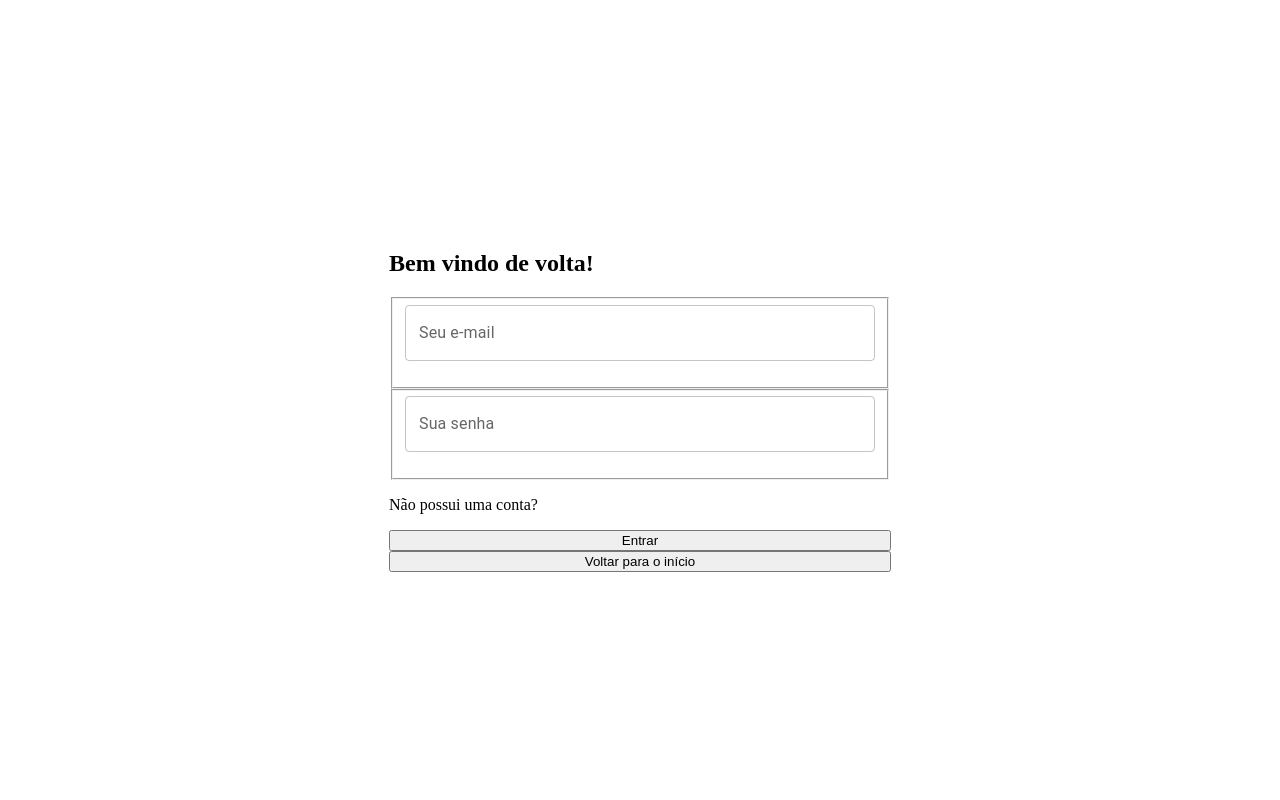
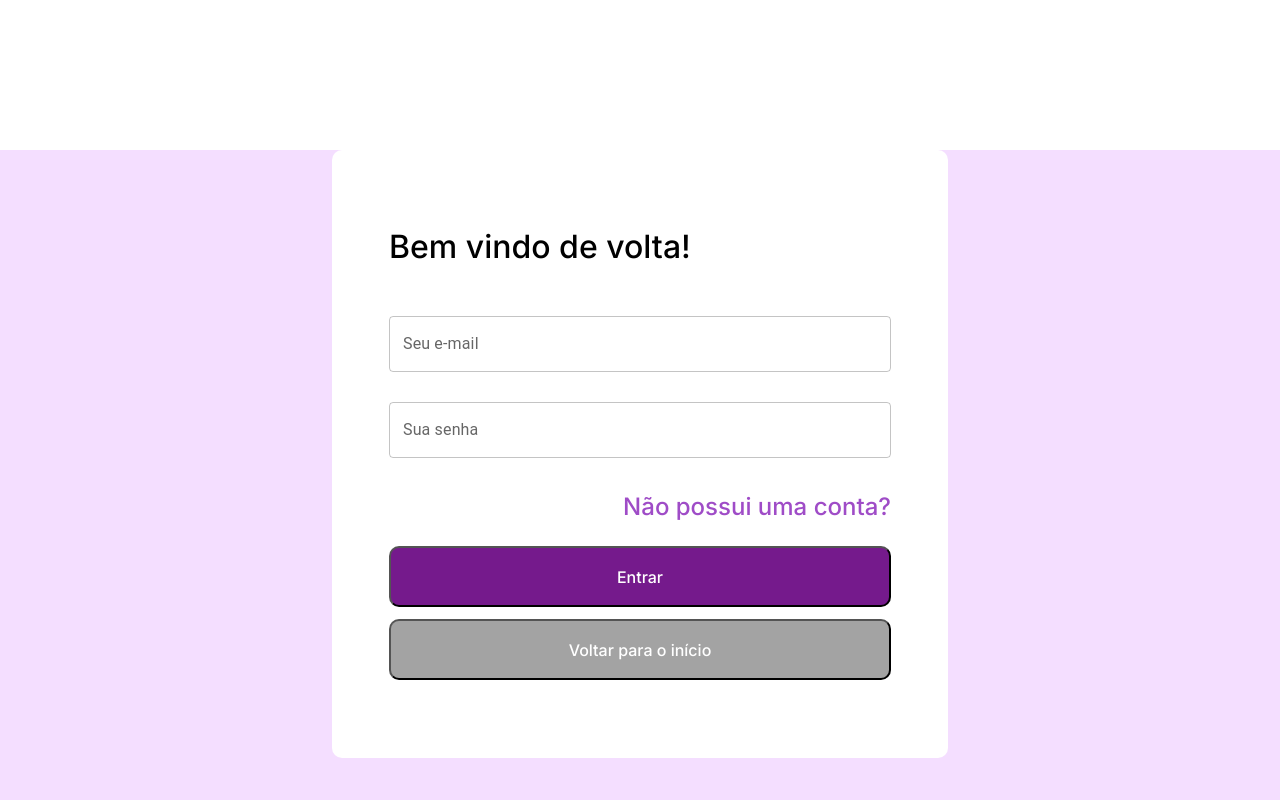
Before and after one commit to Projeto-front-end-t15-m3-MundoShop/Projeto-front-end-t15-m3-MundoShop, a React (Vite) app: page / in a window 1280 px wide. Shown: the top 800 px of the page. Built offline with nearby package versions, Linux system fonts and the light colour scheme.

Commit message:
feat: style-login

```diff
--- a/index.html
+++ b/index.html
@@ -1,13 +1,19 @@
 <!DOCTYPE html>
 <html lang="en">
+
 <head>
   <meta charset="UTF-8" />
   <link rel="icon" type="image/svg+xml" href="/vite.svg" />
   <meta name="viewport" content="width=device-width, initial-scale=1.0" />
+  <link rel="preconnect" href="https://fonts.googleapis.com">
+  <link rel="preconnect" href="https://fonts.gstatic.com" crossorigin>
+  <link href="https://fonts.googleapis.com/css2?family=Inter:wght@300;400;500;600;700&display=swap" rel="stylesheet">
   <title>MundoShop</title>
 </head>
+
 <body>
   <div id="root"></div>
   <script type="module" src="/src/main.tsx"></script>
 </body>
+
 </html>
--- a/src/App.tsx
+++ b/src/App.tsx
@@ -1,8 +1,10 @@
 import { Router } from "./Routes";
+import GlobalStyles from "./style/GlobalStyles";
 
 function App() {
   return (
     <>
+      <GlobalStyles />
       <Router />
     </>
   );
--- a/src/components/Input/style.ts
+++ b/src/components/Input/style.ts
@@ -3,4 +3,6 @@ import { TextField } from "@mui/material";
 
 export const StyledTextField = styled(TextField)`
   width: 100%;
+
+  margin-bottom: 30px;
 `;
--- a/src/components/LoginForm/index.tsx
+++ b/src/components/LoginForm/index.tsx
@@ -2,7 +2,15 @@ import { useContext } from "react";
 import { SubmitHandler, useForm } from "react-hook-form";
 import { ILoginFormValues, UserContext } from "../../providers/UserContext";
 import Input from "../Input";
-import { ButtonLogin, FormLogin } from "./style";
+import {
+  ButtonBack,
+  ButtonEntrar,
+  ButtonLogin,
+  DivTest,
+  FormLogin,
+  H2Login,
+  Link,
+} from "./style";
 
 export const LoginForm = () => {
   const {
@@ -18,9 +26,9 @@ export const LoginForm = () => {
   };
 
   return (
-    <>
+    <DivTest>
       <FormLogin onClick={handleSubmit(submit)}>
-        <h2>Bem vindo de volta!</h2>
+        <H2Login>Bem vindo de volta!</H2Login>
         <Input
           label="Seu e-mail"
           type="email"
@@ -33,12 +41,12 @@ export const LoginForm = () => {
           register={register("password")}
           errors={errors.password}
         />
-        <p>Não possui uma conta?</p>
+        <Link to={"/register"}>Não possui uma conta?</Link>
         <ButtonLogin>
-          <button>Entrar</button>
-          <button>Voltar para o início</button>
+          <ButtonEntrar>Entrar</ButtonEntrar>
+          <ButtonBack>Voltar para o início</ButtonBack>
         </ButtonLogin>
       </FormLogin>
-    </>
+    </DivTest>
   );
 };
--- a/src/components/LoginForm/style.ts
+++ b/src/components/LoginForm/style.ts
@@ -1,18 +1,79 @@
 import styled from "styled-components";
+import { Link as linkRouter } from "react-router-dom";
+
+export const H2Login = styled.h2`
+  font-family: "Inter";
+  font-style: normal;
+  font-weight: 500;
+  font-size: 32px;
+  line-height: 38px;
+
+  margin-bottom: 50px;
+`;
 
 export const FormLogin = styled.form`
   max-width: 502px;
   width: 100%;
-  height: 585px;
   background: #ffffff;
   border-radius: 10px;
 
-  margin: 250px auto;
+  margin: 150px auto;
+  padding: 78px 57px;
 `;
 
 export const ButtonLogin = styled.div`
   display: flex;
   flex-direction: column;
+  align-items: center;
+  gap: 12px;
 `;
 
-export const ButtonEntrar = styled.button``;
+export const ButtonEntrar = styled.button`
+  width: 100%;
+  height: 61px;
+
+  background: #751a8c;
+  border-radius: 10px;
+
+  font-family: "Inter";
+  font-style: normal;
+  font-weight: 500;
+  font-size: 16px;
+  line-height: 38px;
+  color: #ffffff;
+`;
+
+export const ButtonBack = styled.button`
+  width: 100%;
+  height: 61px;
+
+  background: #a3a3a3;
+  border-radius: 10px;
+
+  font-family: "Inter";
+  font-style: normal;
+  font-weight: 500;
+  font-size: 16px;
+  line-height: 38px;
+  color: #ffffff;
+`;
+
+export const Link = styled(linkRouter)`
+  color: #9f4cc7;
+
+  font-family: "Inter";
+  font-style: normal;
+  font-weight: 500;
+  font-size: 24px;
+  line-height: 38px;
+  display: flex;
+  justify-content: flex-end;
+
+  margin-bottom: 20px;
+`;
+
+export const DivTest = styled.div`
+  background: #f4deff;
+  width: 100vw;
+  height: 100vh;
+`;
--- /dev/null
+++ b/src/style/GlobalStyles.ts
@@ -0,0 +1,153 @@
+import { createGlobalStyle } from "styled-components";
+
+export default createGlobalStyle`
+/* http://meyerweb.com/eric/tools/css/reset/
+   v2.0 | 20110126
+   License: none (public domain)
+*/
+
+html,
+body,
+div,
+span,
+applet,
+object,
+iframe,
+h1,
+h2,
+h3,
+h4,
+h5,
+h6,
+p,
+blockquote,
+pre,
+a,
+abbr,
+acronym,
+address,
+big,
+cite,
+code,
+del,
+dfn,
+em,
+img,
+ins,
+kbd,
+q,
+s,
+samp,
+small,
+strike,
+strong,
+sub,
+sup,
+tt,
+var,
+b,
+u,
+i,
+center,
+dl,
+dt,
+dd,
+ol,
+ul,
+li,
+fieldset,
+form,
+label,
+legend,
+table,
+caption,
+tbody,
+tfoot,
+thead,
+tr,
+th,
+td,
+article,
+aside,
+canvas,
+details,
+embed,
+figure,
+figcaption,
+footer,
+header,
+hgroup,
+menu,
+nav,
+output,
+ruby,
+section,
+summary,
+time,
+mark,
+audio,
+video {
+  margin: 0;
+  padding: 0;
+  border: 0;
+  font-size: 100%;
+  font: inherit;
+  vertical-align: baseline;
+}
+/* HTML5 display-role reset for older browsers */
+article,
+aside,
+details,
+figcaption,
+figure,
+footer,
+header,
+hgroup,
+menu,
+nav,
+section {
+  display: block;
+}
+body {
+  line-height: 1;
+}
+ol,
+ul {
+  list-style: none;
+}
+blockquote,
+q {
+  quotes: none;
+}
+blockquote:before,
+blockquote:after,
+q:before,
+q:after {
+  content: "";
+  content: none;
+}
+table {
+  border-collapse: collapse;
+  border-spacing: 0;
+}
+
+
+
+button {
+  cursor: pointer;
+}
+
+a {
+  color: #f8f9fa;
+
+  font-family: "Inter";
+  font-style: normal;
+  font-weight: 500;
+  font-size: 16px;
+  line-height: 26px;
+  text-decoration: none;
+}
+
+
+
+`;
```
Lines whose indentation alone changed are shown as unchanged.
